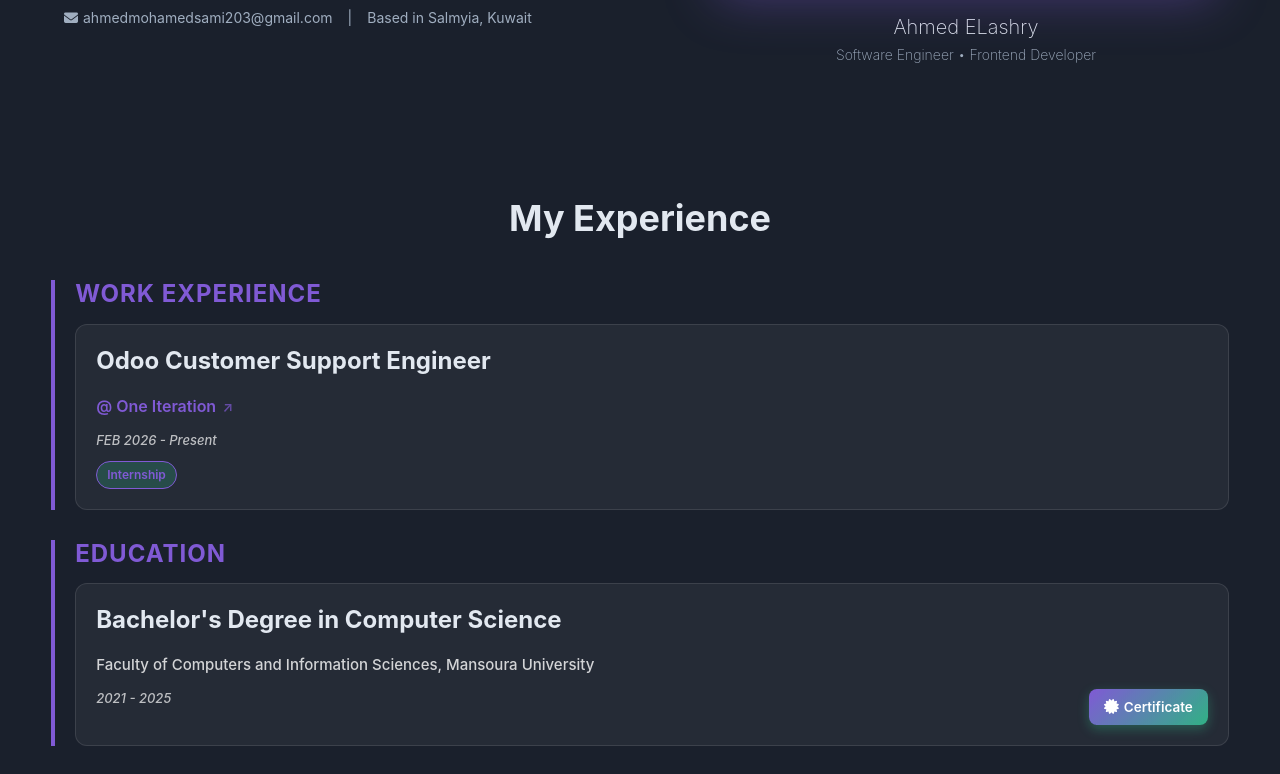
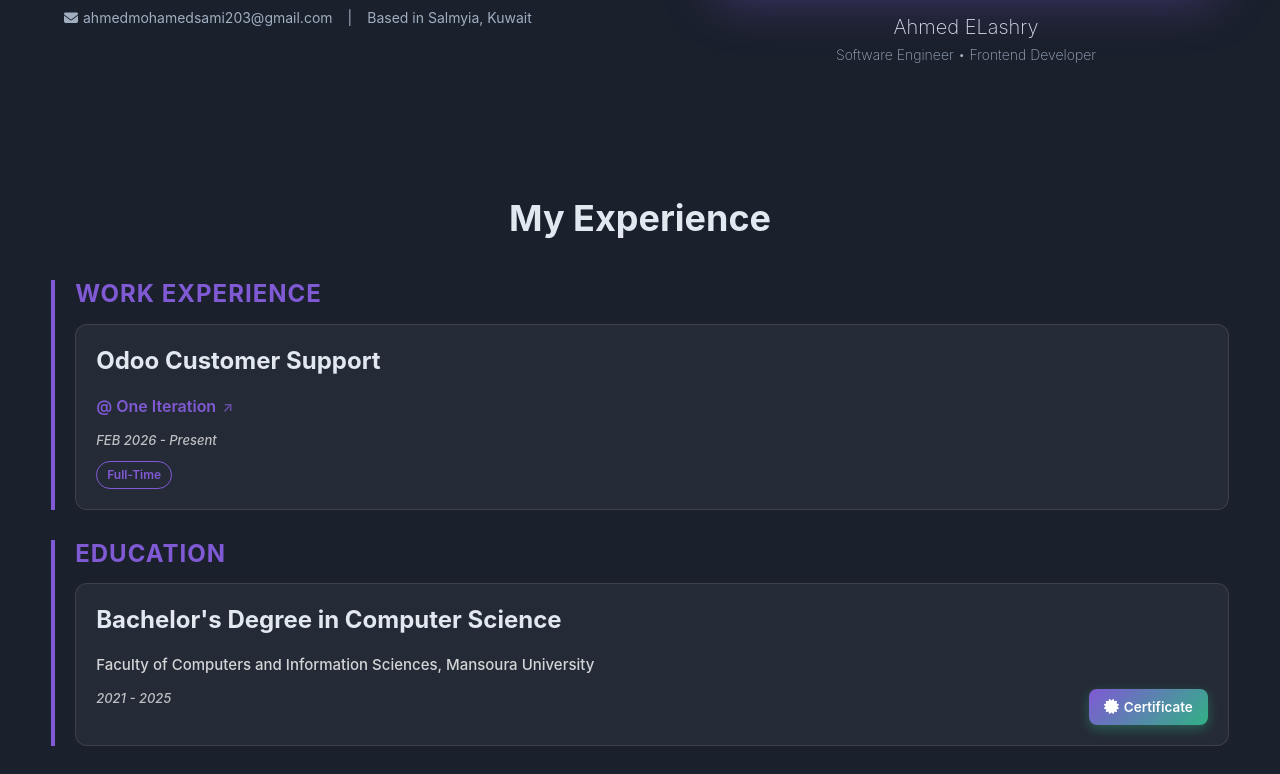
Before and after one commit to AAshry10/Ashry-Portfolio, a React (Create React App) app: page / in a window 1280 px wide. Shown: the part 663-1437 px from the top of the page. Built offline with nearby package versions, Linux system fonts and the light colour scheme.

Commit message:
V . Experiences(Data&Styling)Update

```diff
--- a/src/JSON DB/Experience.json
+++ b/src/JSON DB/Experience.json
@@ -32,11 +32,11 @@
         "id": 2,
         "positions": [
             {
-                "title": "Odoo Customer Support Engineer",
+                "title": "Odoo Customer Support",
                 "company": "One Iteration",
                 "CompanyWebsiteURL": "https://www.one-iteration.com",
                 "duration": "FEB 2026 - Present",
-                "emplymentType": "Internship"
+                "emplymentType": "Full-Time"
             }
         ]
     },
--- a/src/components/Experiences/Experience.css
+++ b/src/components/Experiences/Experience.css
@@ -155,7 +155,7 @@
 
 .employment-type {
     display: inline-block;
-    background: rgba(var(--main-color-rgb, 52, 211, 153), 0.2);
+    background: rgba(var(--main-color, 52, 211, 153), 0.2);
     color: var(--main-color);
     padding: 0.4rem 1rem;
     border-radius: 20px;
```
